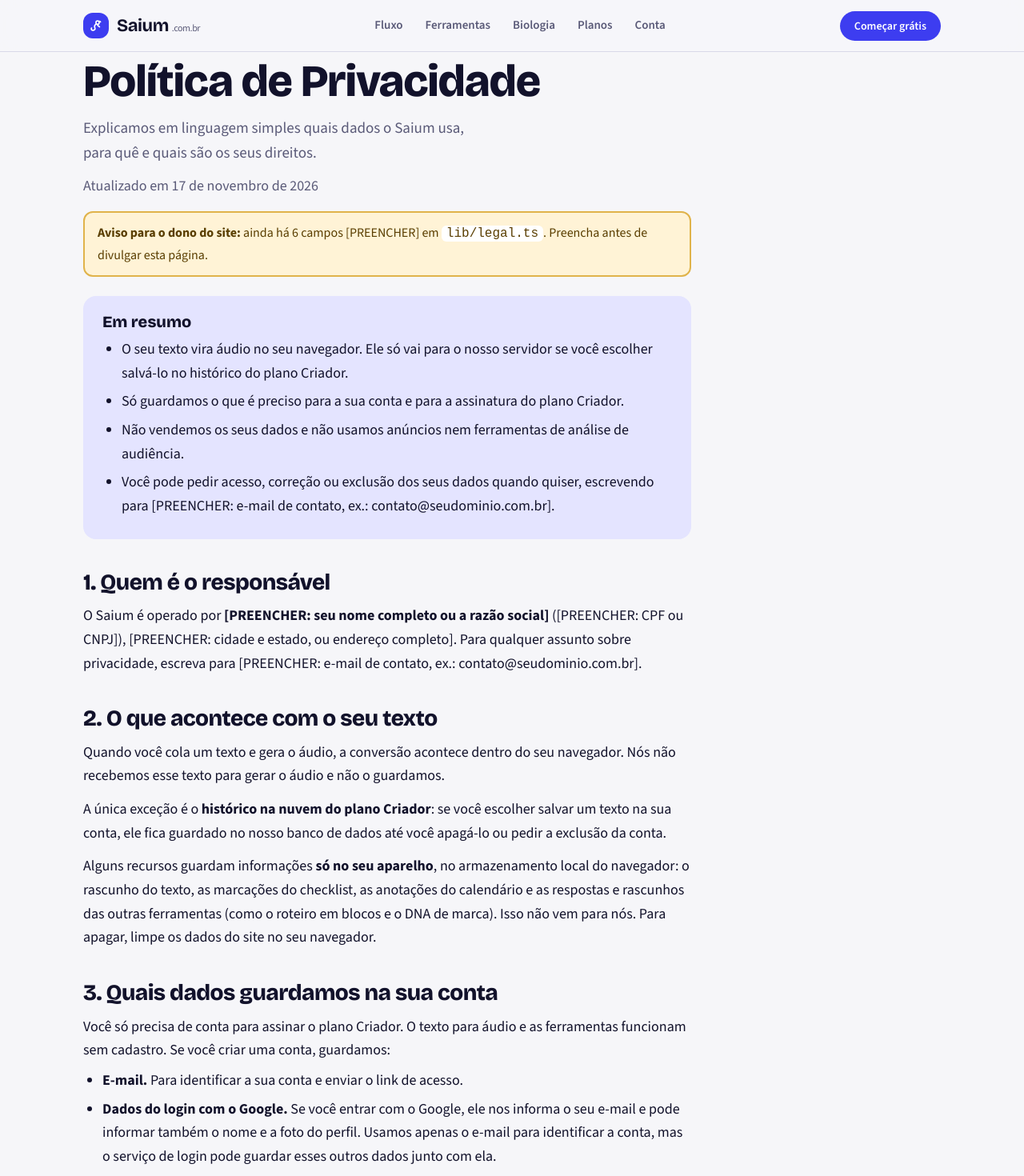
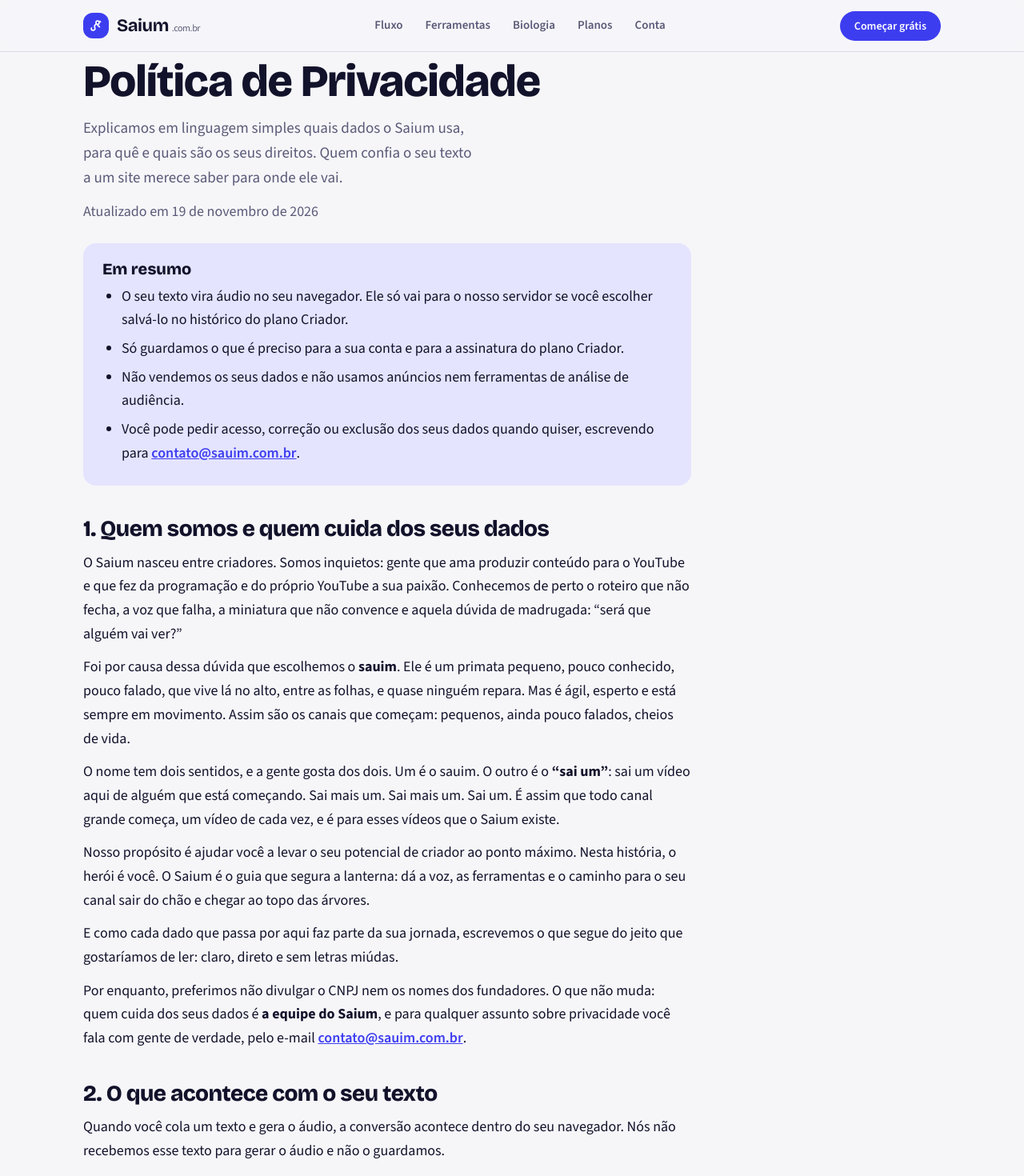
Before and after one commit to Pauloplanob1402/meutextoaudio, a Next.js app: page /privacidade in a window 1280 px wide. Shown: the top 1470 px of the page at 80% size. Built offline with nearby package versions, Linux system fonts and the light colour scheme; no server answers.

Commit message:
atualizacao

```diff
--- a/app/legal.css
+++ b/app/legal.css
@@ -8,6 +8,13 @@
 .legal .resumo{background:var(--lilac);border-radius:16px;padding:20px 24px;margin:24px 0 8px}
 .legal .resumo b{display:block;font:800 20px var(--display);margin-bottom:8px}
 .legal .resumo ul{margin:0}
+.legal .historia p{margin-top:12px}
+.legal .historia p:first-child{margin-top:0}
+.legal .junte-se{background:var(--lilac);border-radius:16px;padding:24px 28px;margin:48px 0 0}
+.legal .junte-se b{display:block;font:800 22px var(--display);margin-bottom:8px}
+.legal .junte-links{display:flex;gap:12px;flex-wrap:wrap;margin-top:16px}
+.legal .junte-links a{background:var(--blue);color:#fff;border-radius:999px;padding:10px 20px;text-decoration:none}
+.legal .junte-links a + a{background:#fff;color:var(--blue);border:2px solid var(--blue);padding:8px 18px}
 .legal .sec{margin-top:40px;scroll-margin-top:24px}
 .legal .sec h2{font-size:clamp(22px,3vw,28px);margin-bottom:12px}
 .legal p,.legal li{font-size:18px;line-height:1.65}
--- a/app/privacidade/page.tsx
+++ b/app/privacidade/page.tsx
@@ -1,5 +1,5 @@
 import type { Metadata } from "next";
-import { Email, LegalPage, OutraPagina, Resumo, Sec } from "@/components/Legal";
+import { Email, FacaParte, Historia, LegalPage, OutraPagina, Resumo, Sec } from "@/components/Legal";
 import { LEGAL, RECURSOS, VOZ_NO_PROPRIO_SITE } from "@/lib/legal";
 
 export const metadata: Metadata = {
@@ -8,7 +8,7 @@ export const metadata: Metadata = {
 };
 
 const TOC = [
-  { id: "quem", title: "Quem é o responsável" },
+  { id: "quem", title: "Quem somos e quem cuida dos seus dados" },
   { id: "texto", title: "O que acontece com o seu texto" },
   { id: "conta", title: "Quais dados guardamos na sua conta" },
   { id: "pagamento", title: "Pagamentos" },
@@ -26,7 +26,7 @@ const TOC = [
 export default function Privacidade() {
   let n = 0;
   return (
-    <LegalPage title="Política de Privacidade" intro="Explicamos em linguagem simples quais dados o Saium usa, para quê e quais são os seus direitos." toc={TOC}>
+    <LegalPage title="Política de Privacidade" intro="Explicamos em linguagem simples quais dados o Saium usa, para quê e quais são os seus direitos. Quem confia o seu texto a um site merece saber para onde ele vai." toc={TOC}>
       <Resumo>
         <ul>
           <li>O seu texto vira áudio no seu navegador{RECURSOS.historicoNaNuvem ? ". Ele só vai para o nosso servidor se você escolher salvá-lo no histórico do plano Criador." : " e não vai para o nosso servidor."}</li>
@@ -36,8 +36,10 @@ export default function Privacidade() {
         </ul>
       </Resumo>
 
-      <Sec id="quem" n={++n} title="Quem é o responsável">
-        <p>O Saium é operado por <b>{LEGAL.nome}</b> ({LEGAL.documento}), {LEGAL.endereco}. Para qualquer assunto sobre privacidade, escreva para <Email />.</p>
+      <Sec id="quem" n={++n} title="Quem somos e quem cuida dos seus dados">
+        <Historia>
+          <p>Por enquanto, preferimos não divulgar o CNPJ nem os nomes dos fundadores. O que não muda: quem cuida dos seus dados é <b>{LEGAL.nome}</b>, e para qualquer assunto sobre privacidade você fala com gente de verdade, pelo e-mail <Email />.</p>
+        </Historia>
       </Sec>
 
       <Sec id="texto" n={++n} title="O que acontece com o seu texto">
@@ -83,6 +85,7 @@ export default function Privacidade() {
           <li><b>{LEGAL.hospedagem}</b>: hospedagem do site. Pode registrar dados técnicos de acesso, como o IP.</li>
           <li><b>Mercado Pago</b>: pagamento e assinatura.</li>
           <li><b>{LEGAL.envioEmail}</b>: envio dos e-mails de acesso. Recebe o seu e-mail e o conteúdo da mensagem.</li>
+          <li><b>{LEGAL.encaminhamento}</b>: encaminhamento das mensagens que você envia para o nosso e-mail de contato. Recebe o que você escrever para nós, incluindo o seu e-mail.</li>
           {RECURSOS.loginGoogle && <li><b>Google</b>: login com o Google, se você escolher essa opção.</li>}
           <li><b>Google Fonts</b>: ao abrir o site, o seu navegador carrega as fontes de letra dos servidores do Google, que podem registrar o seu IP.</li>
           {!VOZ_NO_PROPRIO_SITE && (
@@ -129,6 +132,7 @@ export default function Privacidade() {
       <Sec id="contato" n={++n} title="Contato">
         <p>Dúvidas, pedidos ou reclamações sobre os seus dados: <Email />.</p>
       </Sec>
+      <FacaParte />
     </LegalPage>
   );
 }
--- a/components/Legal.tsx
+++ b/components/Legal.tsx
@@ -42,3 +42,27 @@ export function Email() {
 }
 
 export const OutraPagina = ({ href, children }: { href: string; children: ReactNode }) => <Link href={href}>{children}</Link>;
+
+// A história do Saium: abre as páginas legais com quem somos e por quê. "children" é o fecho de cada página.
+export const Historia = ({ children }: { children: ReactNode }) => (
+  <div className="historia">
+    <p>O Saium nasceu entre criadores. Somos inquietos: gente que ama produzir conteúdo para o YouTube e que fez da programação e do próprio YouTube a sua paixão. Conhecemos de perto o roteiro que não fecha, a voz que falha, a miniatura que não convence e aquela dúvida de madrugada: “será que alguém vai ver?”</p>
+    <p>Foi por causa dessa dúvida que escolhemos o <b>sauim</b>. Ele é um primata pequeno, pouco conhecido, pouco falado, que vive lá no alto, entre as folhas, e quase ninguém repara. Mas é ágil, esperto e está sempre em movimento. Assim são os canais que começam: pequenos, ainda pouco falados, cheios de vida.</p>
+    <p>O nome tem dois sentidos, e a gente gosta dos dois. Um é o sauim. O outro é o <b>“sai um”</b>: sai um vídeo aqui de alguém que está começando. Sai mais um. Sai mais um. Sai um. É assim que todo canal grande começa, um vídeo de cada vez, e é para esses vídeos que o Saium existe.</p>
+    <p>Nosso propósito é ajudar você a levar o seu potencial de criador ao ponto máximo. Nesta história, o herói é você. O Saium é o guia que segura a lanterna: dá a voz, as ferramentas e o caminho para o seu canal sair do chão e chegar ao topo das árvores.</p>
+    <p>E como cada dado que passa por aqui faz parte da sua jornada, escrevemos o que segue do jeito que gostaríamos de ler: claro, direto e sem letras miúdas.</p>
+    {children}
+  </div>
+);
+
+// Convite para fazer parte, no fim de cada página legal
+export const FacaParte = () => (
+  <div className="junte-se">
+    <b>Faça parte do topo da copa</b>
+    <p>Todo canal grande já foi pequeno. Se você também é inquieto como a gente, cole o seu texto, ouça a sua narração e veja o que acontece quando o seu vídeo ganha voz. Estamos construindo o Saium junto com criadores como você, e há lugar para o seu canal.</p>
+    <div className="junte-links">
+      <Link href="/">Experimentar grátis</Link>
+      <Link href="/ferramentas">Ver as ferramentas</Link>
+    </div>
+  </div>
+);
--- a/lib/legal.ts
+++ b/lib/legal.ts
@@ -1,16 +1,16 @@
 // Dados legais do site, usados nas páginas /privacidade e /termos.
-// 1) Preencha tudo que estiver entre [PREENCHER ...]. Enquanto houver algum campo assim,
-//    as duas páginas mostram um aviso para você.
+// 1) Se algum campo voltar a ter [PREENCHER ...], as duas páginas mostram um aviso para você.
 // 2) Ajuste os "recursos" mais abaixo para o que o site faz de verdade hoje.
 import { VOICE_ID } from "@/lib/tts";
 
 export const LEGAL = {
-  nome: "[PREENCHER: seu nome completo ou a razão social]",
-  documento: "[PREENCHER: CPF ou CNPJ]",
-  endereco: "[PREENCHER: cidade e estado, ou endereço completo]",
-  email: "[PREENCHER: e-mail de contato, ex.: contato@seudominio.com.br]",
-  hospedagem: "[PREENCHER: nome da hospedagem do site, ex.: Vercel]",
-  envioEmail: "[PREENCHER: serviço que envia os e-mails de acesso (o seu SMTP)]",
+  // Por enquanto o site não divulga CNPJ/CPF, endereço nem os nomes dos fundadores (decisão da equipe).
+  // Quando quiser divulgar, acrescente aqui "documento" e "endereco" e ajuste o bloco <Historia> em components/Legal.tsx.
+  nome: "a equipe do Saium",
+  email: "contato@sauim.com.br",
+  hospedagem: "Vercel",
+  envioEmail: "Brevo",
+  encaminhamento: "ImprovMX",
 };
 
 // Ligue (true) ou desligue (false) conforme o que o site faz de fato.
@@ -24,6 +24,6 @@ export const RECURSOS = {
 export const VOZ_NO_PROPRIO_SITE = process.env.NEXT_PUBLIC_SELF_HOST === "1";
 export const VOZ = VOICE_ID;
 
-export const ATUALIZADO_EM = "17 de novembro de 2026";
+export const ATUALIZADO_EM = "19 de novembro de 2026";
 
 export const camposPendentes = () => Object.values(LEGAL).filter((v) => v.includes("[PREENCHER"));
```
Also changed, not shown: app/termos/page.tsx (+7 -4 lines).
